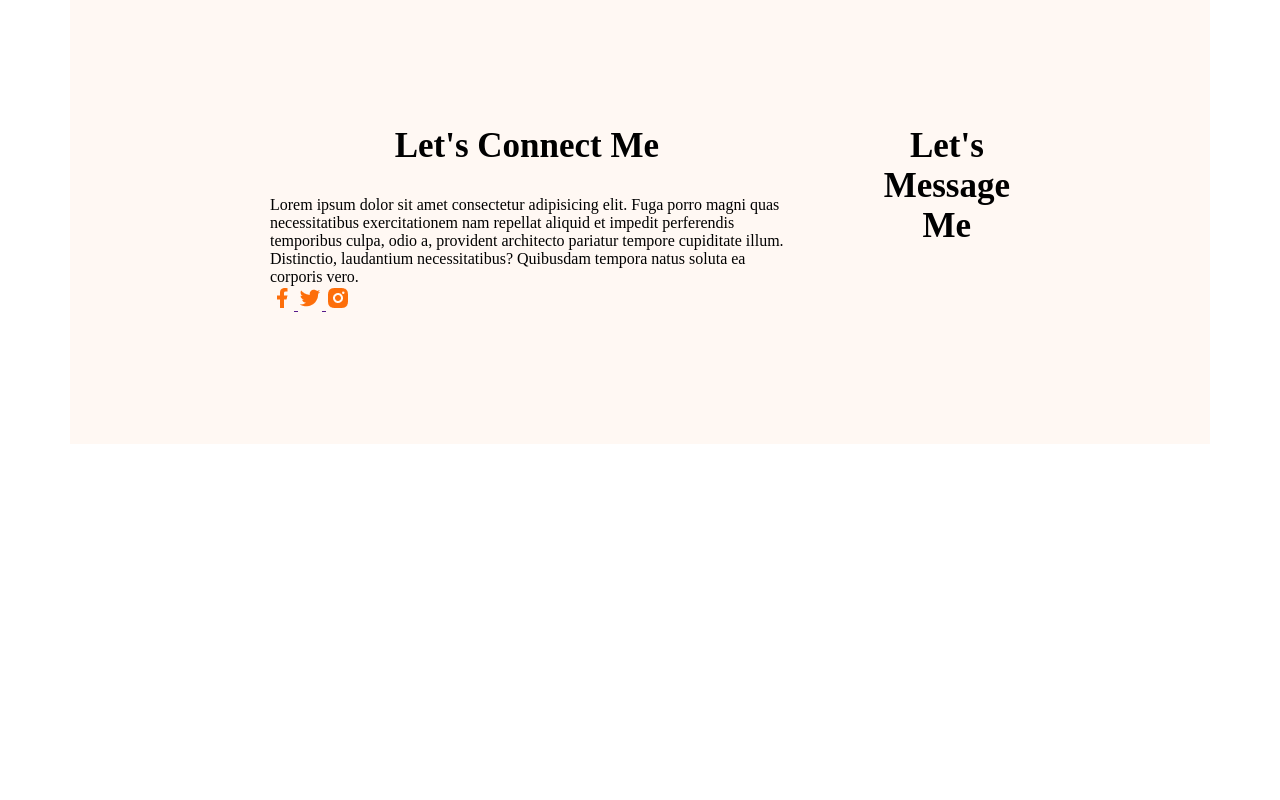
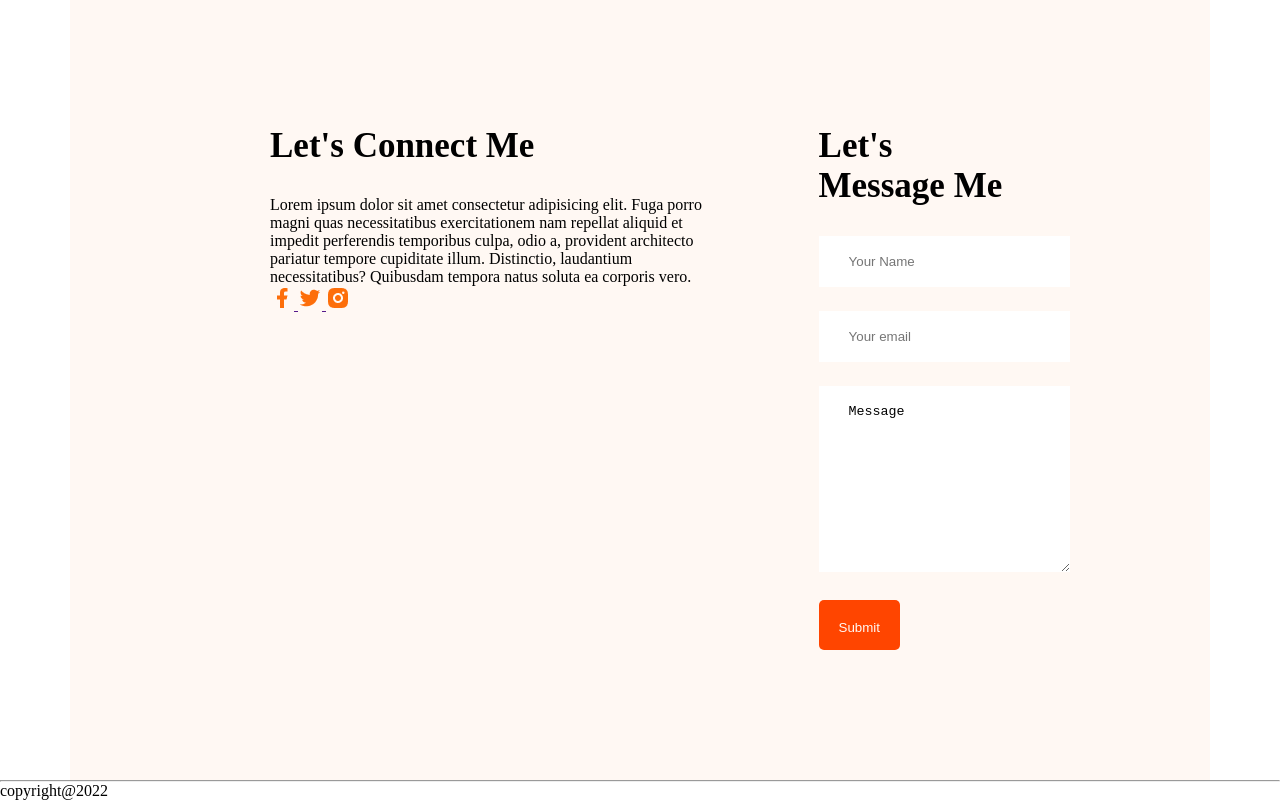
Before and after one commit to shovon78/my-portfolio, a plain HTML site: page index.html in a window 1280 px wide. Shown: the part 2954-3754 px from the top of the page. Before the commit the page ends 3398 px from the top, so only its background shows below. Drawn offline with Linux system fonts and the light colour scheme.

Commit message:
footer added

```diff
--- a/index.html
+++ b/index.html
@@ -190,10 +190,19 @@
             </div>
             <div>
                 <h3 class="section-title">Let's Message Me</h3>
+                <form action="">
+                    <input type="text" placeholder="Your Name">
+                    <input type="Email" placeholder="Your email">
+                    <textarea name="" id="" cols="30" rows="10">Message</textarea>
+                    <button class="btn-primary">Submit</button>
+                </form>
             </div>
         </section>
+
     </main>
     <footer>
+        <hr>
+        copyright@2022
 
     </footer>
 
--- a/styles/portfolio.css
+++ b/styles/portfolio.css
@@ -167,10 +167,21 @@ main {
     text-align: center;
     margin: 50px;
 }
-
+.contact .section-title{
+    text-align: left;
+}
 .contact {
     display: flex;
     gap: 100px;
     background-color: #fff8f3;
     padding: 130px 200px;
 }
+.contact input[type="text"],input[type="Email"],textarea{
+    margin-bottom: 24px;
+    border: 0;
+    padding: 18px 30px;
+    width: 100%;
+}
+input{
+    width: 64px;
+}
```
